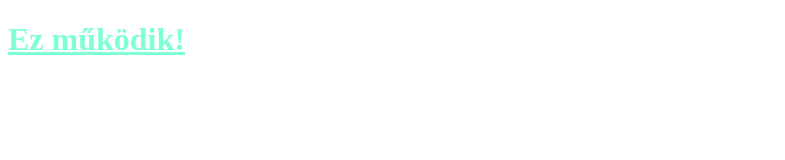
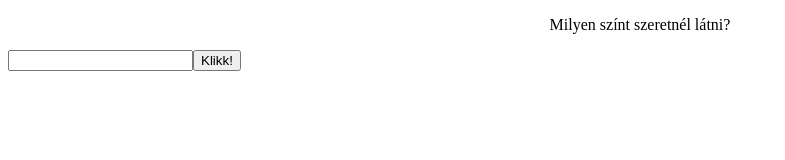
Before and after one commit to ZsigaBiga/Mini-proj, a plain HTML site: page index.html in a window 1280 px wide. Shown: the whole page, without its empty margins (0-785 px from the left). Drawn offline with Linux system fonts and the light colour scheme.

Commit message:
Base-line

```diff
--- a/code.js
+++ b/code.js
@@ -1,15 +1,20 @@
 'use strict'
 
-function perc2color(perc) {
+function atmenet() {
+
+	let szam = document.getElementById('beszam').value;
+
 	var r, g, b = 0;
-	if(perc < 50) {
+	if(szam < 50) {
 		r = 255;
-		g = Math.round(5.1 * perc);
+		g = Math.round(5.1 * szam);
 	}
 	else {
 		g = 255;
-		r = Math.round(510 - 5.10 * perc);
+		r = Math.round(510 - 5.10 * szam);
 	}
 	var h = r * 0x10000 + g * 0x100 + b * 0x1;
-	return '#' + ('000000' + h.toString(16)).slice(-6);
+
+	console.log(beszam);
+	return document.getElementById('szin').innerHTML += '#' + ('000000' + h.toString(16)).slice(-6);
 }
--- a/index.html
+++ b/index.html
@@ -9,7 +9,9 @@
 </head>
 <body>
 
-    <h1 class="mozgo">Ez működik!</h1>
+    <p align="center">Milyen színt szeretnél látni?</p>
+    <input id="beszam" type="number"><button onclick="atmenet()">Klikk!</button>
+    <p id="szin"></p>
 
 </body>
 </html>
--- a/style.css
+++ b/style.css
@@ -1,15 +1,4 @@
 .mozgo {
     text-decoration: underline;
-    animation-name: mozgo;
-    animation-timing-function: ease-in-out;
-    animation-duration: 5s;
-    animation-iteration-count: infinite;
+    margin-top: 256px;
 }
-
-@keyframes mozgo {
-    0% {color: aquamarine;}
-    25% {color: red;}
-    50% {color: yellow;}
-    75% {color: green;}
-    100% {color: purple;}
-}
```
